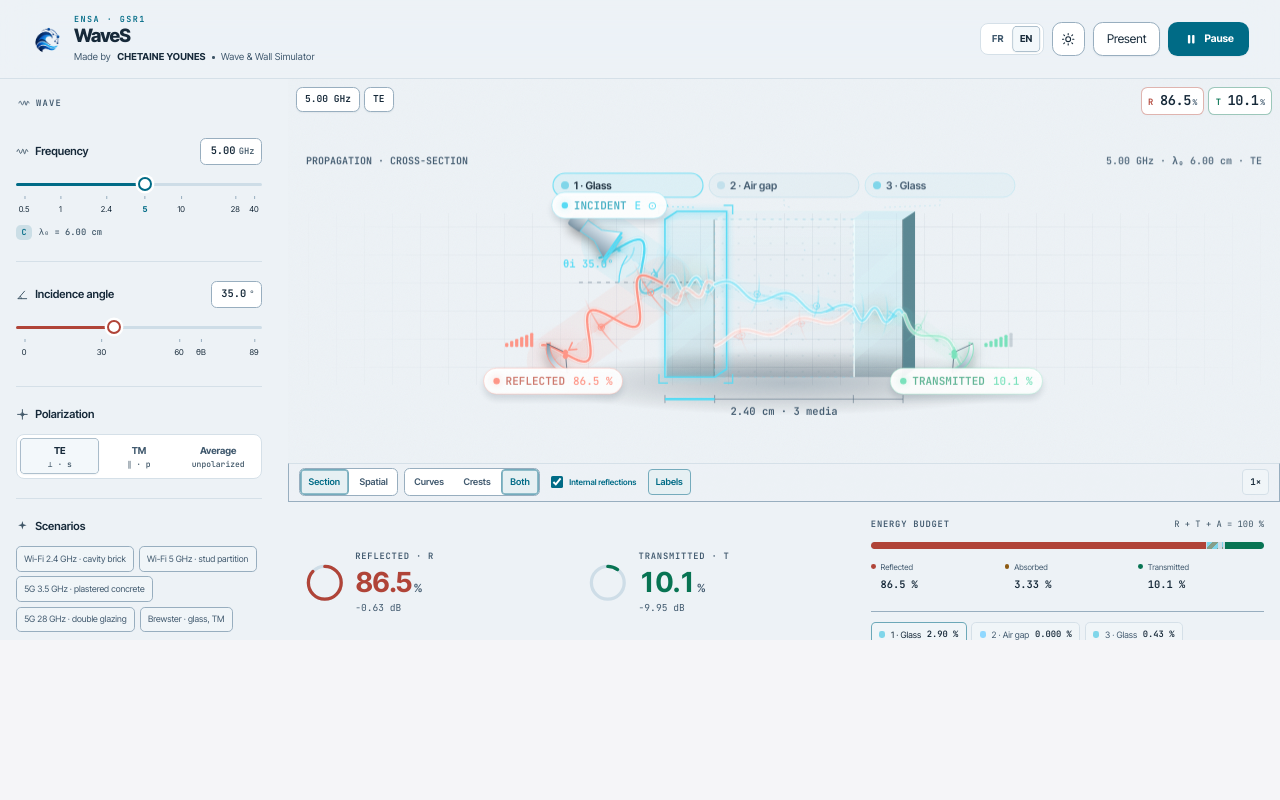
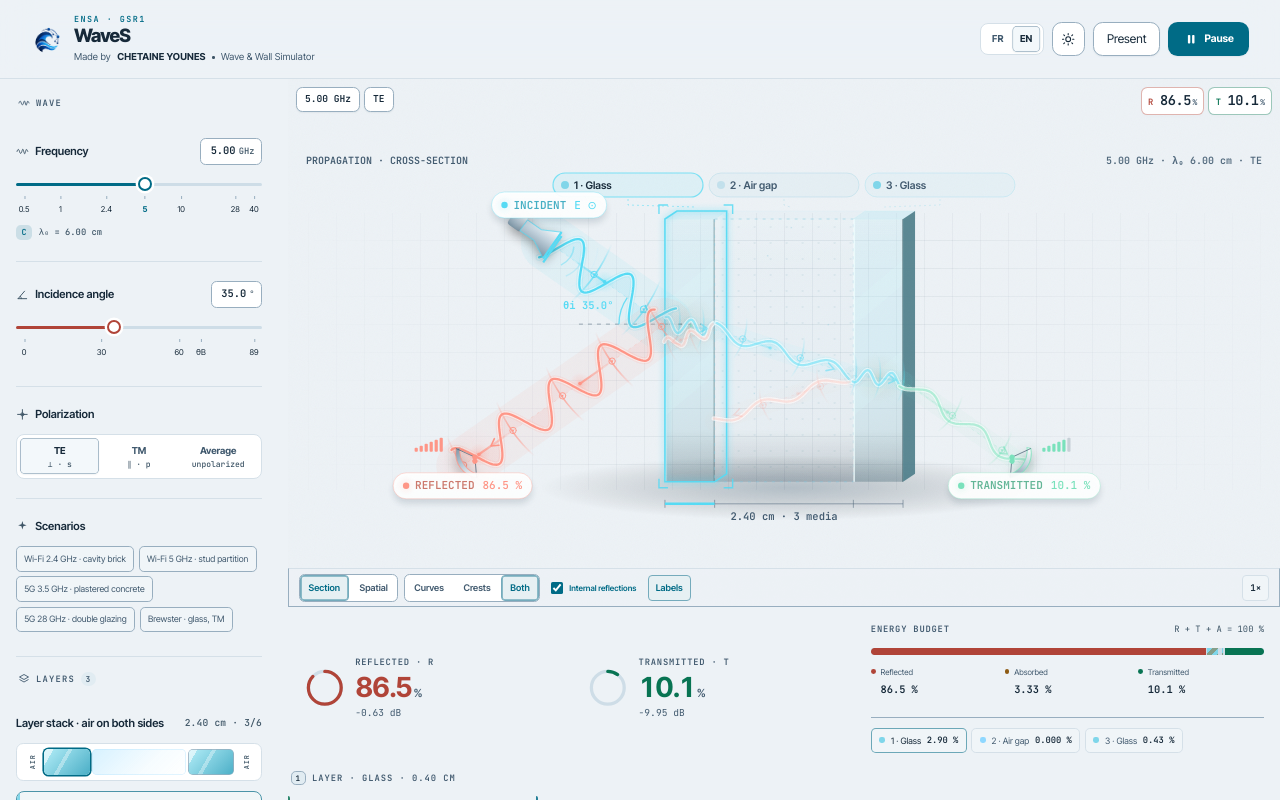
Before and after one commit to FYI88/WAVES, a React (Vite) app: page / in a window 1280 px wide. Built offline with nearby package versions, Linux system fonts and the light colour scheme.

Commit message:
Layout: compensate vh/dvh ×1.25 under desktop zoom so the 100dvh app frame still fills the screen (fixes clipped charts + void band)

```diff
--- a/src/styles.css
+++ b/src/styles.css
@@ -2041,3 +2041,19 @@ a:hover {
     min-height: 380px;
   }
 }
+
+/* ── Desktop 80%: viewport-unit compensation ─────────────────────────────
+   CSS `zoom` scales layout px but NOT vh/dvh units, while browser 80% zoom
+   scales the viewport itself (×1.25). Every vh/dvh length that survives into
+   the zoomed range is therefore ×1.25 here; px bounds and offsets stay as-is.
+   Without this the 100dvh app frame would paint only 80% tall: clipped
+   content with a void band below it. */
+@media (min-width: 1040px) {
+  .om { height: 125dvh; }
+  .om-scene { height: clamp(460px, 82.5vh, 820px); }
+  .om-scene:has(.om-scene-toolbar),
+  .om-scene:has(.om-scene-toolbar[data-view="wave"]) { height: clamp(460px, 82.5vh, 820px); }
+  .om-chart-body { height: clamp(240px, 37.5vh, 330px); }
+  .om[data-present="true"] .om-scene,
+  .om[data-present="true"] .om-scene:has(.om-scene-toolbar) { height: calc(125dvh - 236px); }
+}
```
